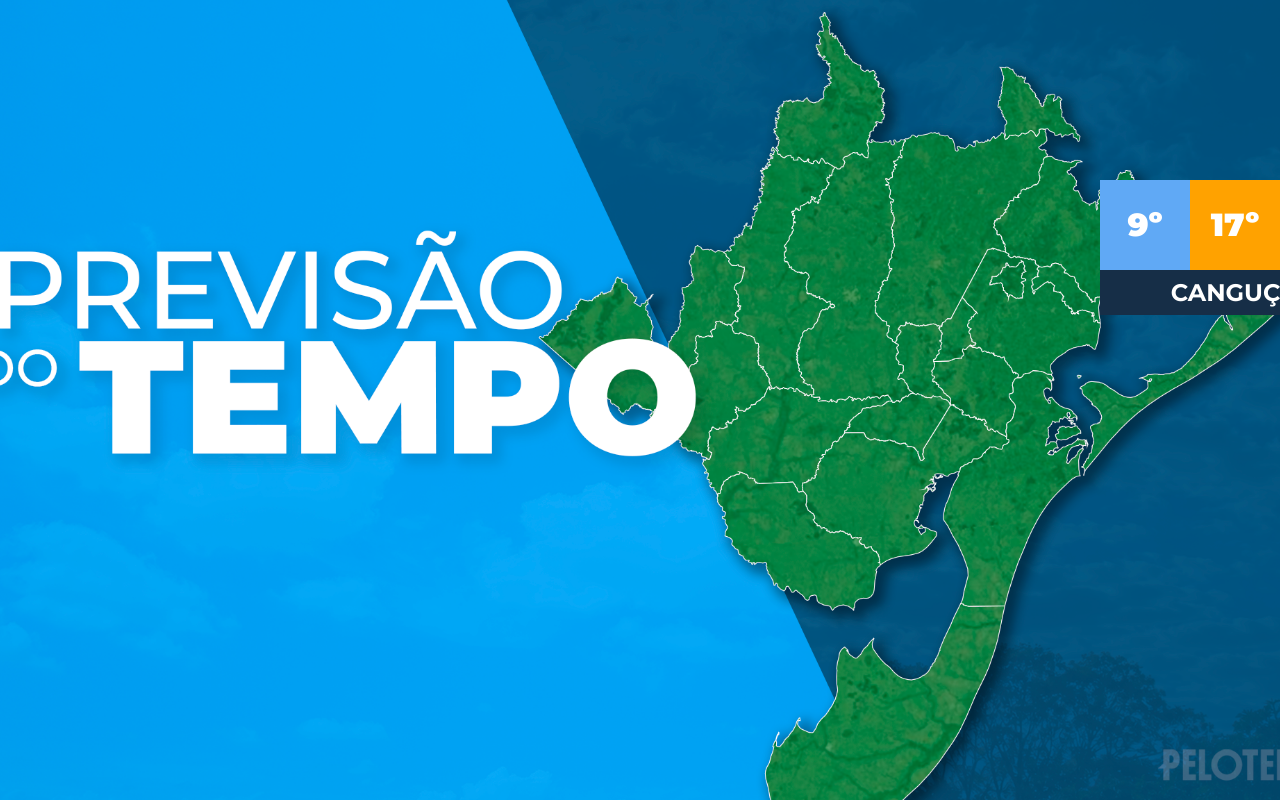
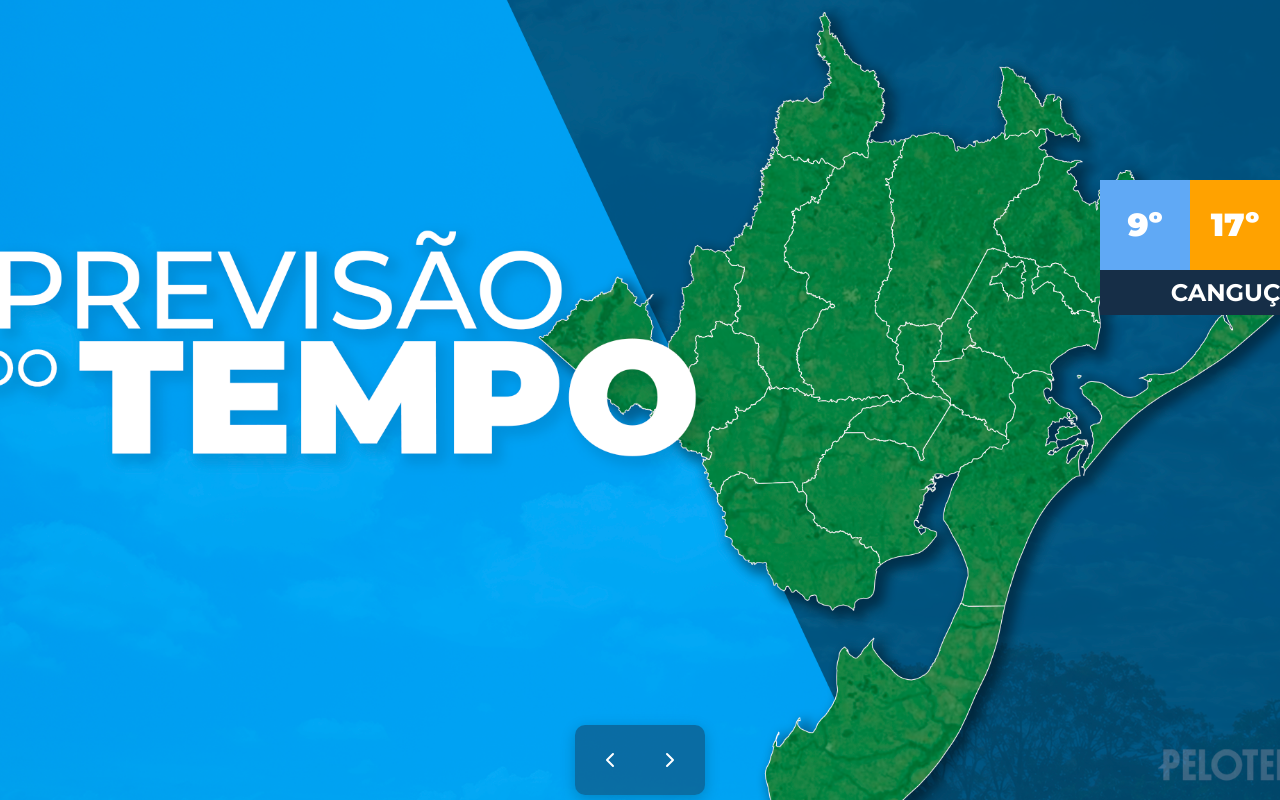
Before and after one commit to CristianAHDS/Pelotense-tempo, a React (Vite) app: page / in a window 1280 px wide. Built offline with nearby package versions, Linux system fonts and the light colour scheme.

Commit message:
controller

```diff
--- a/src/App.jsx
+++ b/src/App.jsx
@@ -1,9 +1,74 @@
+import { FiChevronLeft, FiChevronRight } from 'react-icons/fi';
+
 import DayOne from './pages/day1.jsx';
+import DayTow from './pages/day1.jsx';
+
+import { terceary } from './constant/colors.jsx';
 
 function App() {
   return (
     <>
       <DayOne />
+
+      <div
+        style={{
+          width: '100%',
+          height: '80px',
+          position: 'fixed',
+          bottom: '0',
+          display: 'flex',
+          justifyContent: 'center',
+          alignItems: 'center',
+          zIndex: 9999,
+        }}
+      >
+        <div
+          style={{
+            display: 'flex',
+            gap: '10px',
+            background: '#162e4775',
+            padding: '10px',
+            borderRadius: '10px',
+            boxShadow: '0 4px 15px rgba(0,0,0,0.2)',
+          }}
+        >
+          <button
+            style={{
+              width: '50px',
+              height: '50px',
+              border: 'none',
+              borderRadius: '8px',
+              background: 'transparent',
+              cursor: 'pointer',
+              fontSize: '24px',
+              display: 'flex',
+              justifyContent: 'center',
+              alignItems: 'center',
+              transition: '0.2s',
+            }}
+          >
+            <FiChevronLeft style={{ color: '#ffffff' }} />
+          </button>
+
+          <button
+            style={{
+              width: '50px',
+              height: '50px',
+              border: 'none',
+              borderRadius: '8px',
+              background: 'transparent',
+              cursor: 'pointer',
+              fontSize: '24px',
+              display: 'flex',
+              justifyContent: 'center',
+              alignItems: 'center',
+              transition: '0.2s',
+            }}
+          >
+            <FiChevronRight style={{ color: '#ffffff' }} />
+          </button>
+        </div>
+      </div>
     </>
   );
 }
```
Also changed, not shown: src/pages/day2.jsx (added, +76 -0 lines).
